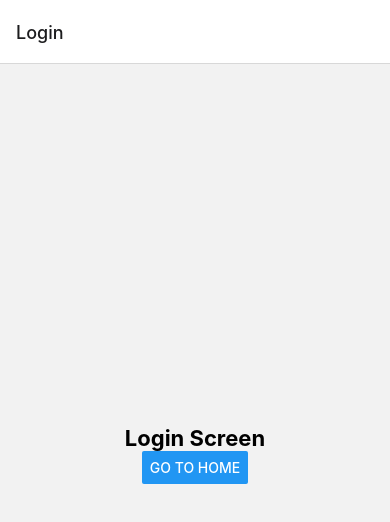
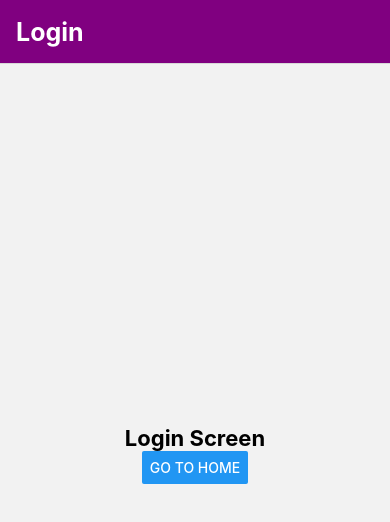
Before and after one commit to Hamxamsd/react-native-learning, a React Native app: screen / in a window 390 px wide. Shown: the top 522 px of the page. Built offline with nearby package versions, Linux system fonts and the light colour scheme.

Commit message:
Stack styling

```diff
--- a/App.js
+++ b/App.js
@@ -10,7 +10,18 @@ const App = () => {
   return (
     <>
       <NavigationContainer>
-        <Stack.Navigator>
+        <Stack.Navigator
+          screenOptions={{
+            headerStyle: {
+              backgroundColor: "purple",
+            },
+            headerTintColor: "white",
+            headerTitleStyle: {
+              fontSize: 25,
+              fontWeight: "bold",
+            },
+          }}
+        >
           <Stack.Screen name="Login" component={Login} />
           <Stack.Screen name="Home" component={Home} />
         </Stack.Navigator>
```
